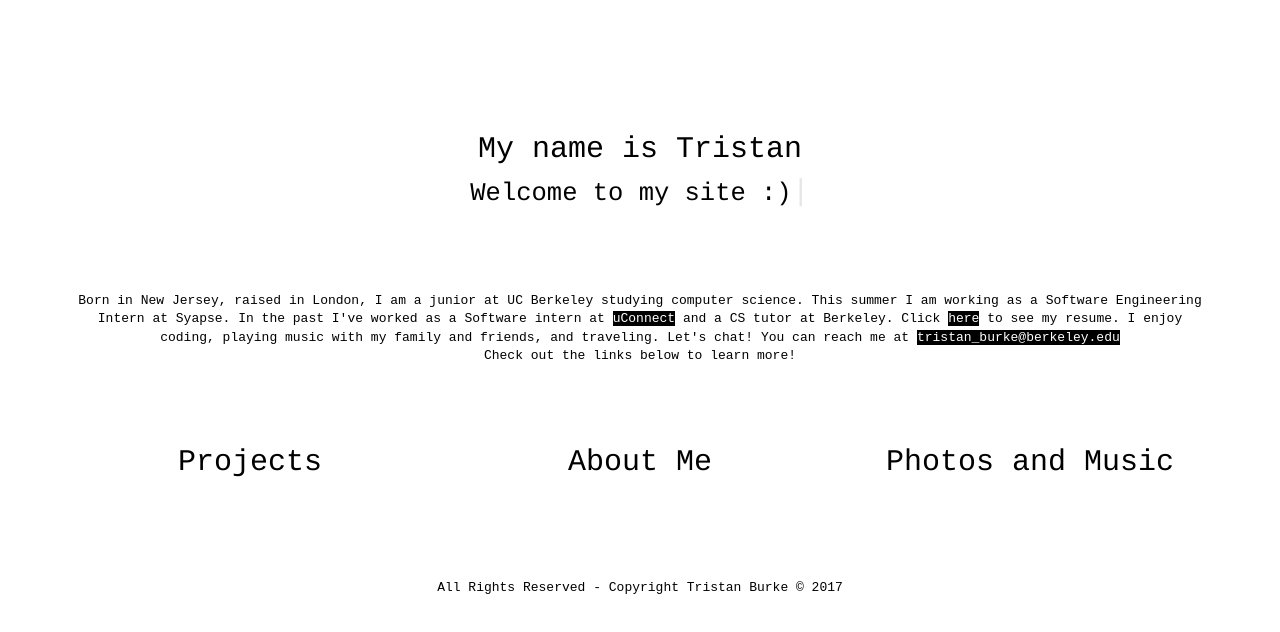
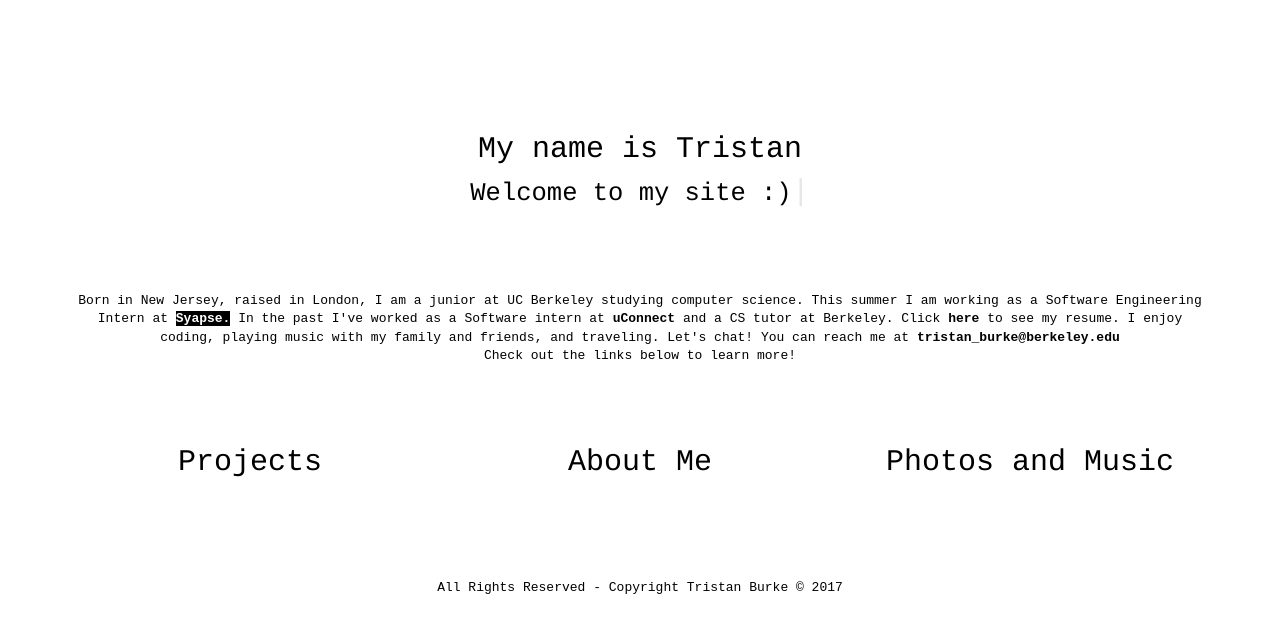
Before and after one commit to tristanburke/tristanburke.github.io, a plain HTML site: page Home.html in a window 1280 px wide. In both pictures the pointer is over the link "Syapse.". Drawn offline with Linux system fonts and the light colour scheme.

Commit message:
updated links

```diff
--- a/css/tristanburke.css
+++ b/css/tristanburke.css
@@ -13,13 +13,12 @@ body{
 
 }
 .main a:link{
-    background-color: black;
-    color: white;
+    font-weight: Bold;
 }
 .main a:hover{
     text-decoration: none;
-    background-color: white;
-    color: black;
+    background-color: black;
+    color: white;
 }
 .container{
     padding-top: 30px;
```
